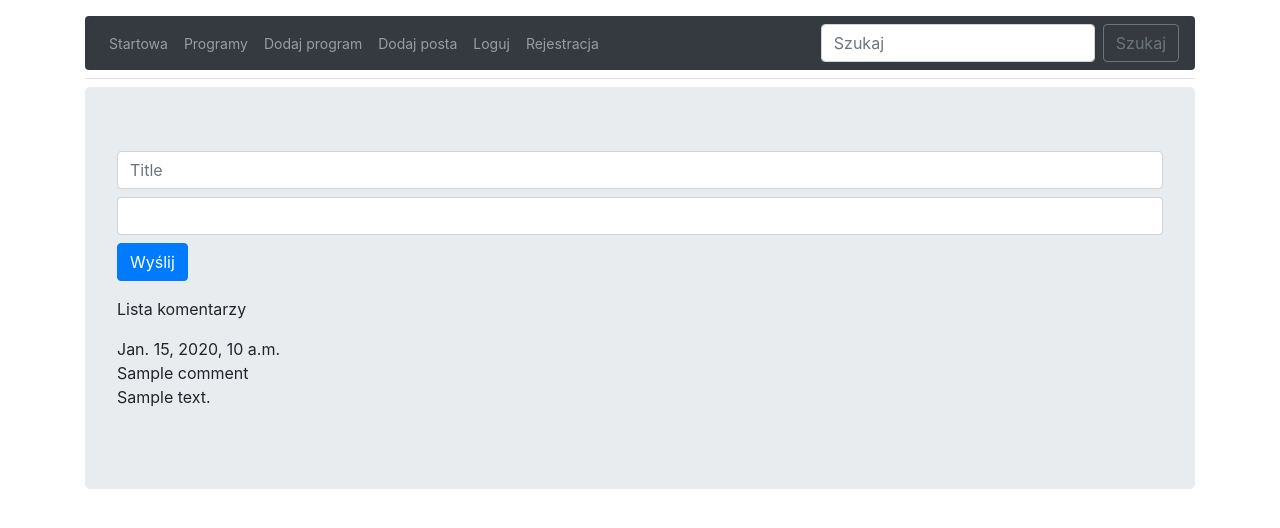
After one commit to RyszardUrbanczyk/addFindTag_blog, a Django app: page /add-comment/1/ in a window 1280 px wide. The commit adds this page. Shown: the top 528 px of the page. Run offline with Django 3.2, Linux system fonts and the light colour scheme; tables that the repository leaves empty hold one stand-in row (values such as "Sample post"); some libraries are stand-ins or nearby versions.

Commit message:
Add model: Comment; add form in add-comment.html

```diff
--- a/addFindTag_blog/urls.py
+++ b/addFindTag_blog/urls.py
@@ -27,8 +27,9 @@ urlpatterns = [
     # path('logout/', views.LogOutView.as_view(), name='logout'),
     path('register/', views.RegisterView.as_view(), name='register'),
     path('program-list/', views.ProgramListView.as_view(), name='program-list'),
-    path('program-detail/<int:id>', views.ProgramDetailView.as_view(), name='program-detail'),
+    path('program-detail/<int:pk>/', views.ProgramDetailView.as_view(), name='program-detail'),
     path('add-program/', views.AddProgramView.as_view(), name='add-program'),
     path('post-list/', views.PostListView.as_view(), name='post-list'),
     path('add-post/', views.AddPostView.as_view(), name='add-post'),
+    path('add-comment/<int:id>/', views.AddCommentView.as_view(), name='add-comment'),
 ]
--- a/blog_app/forms.py
+++ b/blog_app/forms.py
@@ -6,8 +6,6 @@ from blog_app.models import Program, Post, Tag
 
 class AddPostForm(forms.ModelForm):
     programs = forms.ModelMultipleChoiceField(queryset=Program.objects.order_by('name'),
-                                              widget=forms.CheckboxSelectMultiple)
-    tags = forms.ModelMultipleChoiceField(queryset=Tag.objects.order_by('name'),
                                               widget=forms.CheckboxSelectMultiple)
 
 
--- a/blog_app/models.py
+++ b/blog_app/models.py
@@ -18,6 +18,7 @@ class Program(models.Model):
 
     def get_detail_url(self):
         return f'/program-detail/{self.id}'
+
 
 class Tag(models.Model):
     name = models.CharField(max_length=200)
@@ -40,3 +41,16 @@ class Post(models.Model):
     publish = models.DateTimeField(auto_now_add=True)
     updated = models.DateTimeField(auto_now=True)
     programs = models.ManyToManyField(Program)  # related_name='+'
+
+
+    def __str__(self):
+        return f'{self.title}'
+
+    def get_detail_url(self):
+        return f'/add-comment/{self.id}'
+
+class Comment(models.Model):
+    name = models.CharField(max_length=200)
+    body = models.TextField()
+    created = models.DateTimeField(auto_now_add=True)
+    post = models.ForeignKey(Post, on_delete=models.CASCADE)
--- a/blog_app/views.py
+++ b/blog_app/views.py
@@ -6,7 +6,7 @@ from django.shortcuts import render, redirect, reverse
 from django.views.generic import CreateView
 from blog_app.forms import AddPostForm, LoginForm, RegisterForm
 
-from blog_app.models import Program, Post, Tag
+from blog_app.models import Program, Post, Tag, Comment
 
 
 # Create your views here.
@@ -33,12 +33,17 @@ class ProgramListView(View):
 
 class ProgramDetailView(View):
 
-    def get(self, request, id):
-        object = Program.objects.get(id=id)
-        posts = object.post_set.all()
-        tags = object.tag_set.all()
+    def get(self, request, pk):
+        program = Program.objects.get(pk=pk)
+        posts = program.post_set.all()
+        # post = program.post_set.all().first()
+        # comments = post.comment_set.all()
+        # tags = program.tag_set.all()
+        ctx = {'program': program,
+               'posts': posts,
+               }
 
-        return render(request, 'program-detail.html', {'object': object, 'posts':posts, 'tags':tags})
+        return render(request, 'program-detail.html', ctx)
 
 
 class AddProgramView(LoginRequiredMixin, CreateView):
@@ -64,7 +69,7 @@ class AddPostView(LoginRequiredMixin, CreateView):
     template_name = 'add-post.html'
     model = Post
     fields = '__all__'
-    success_url = '/post-list/'
+    success_url = '/program-list/'
 
     def get_context_data(self, **kwargs):
         ctx = {'form': AddPostForm()}
@@ -87,3 +92,18 @@ class RegisterView(View):
             return redirect('login')
         else:
             return render(request, 'form.html', {'form': form})
+
+
+class AddCommentView(View):
+
+    def get(self, request, id):
+        post = Post.objects.get(id=id)
+        comments = post.comment_set.all()
+        return render(request, 'add-comment.html', {'post': post, 'comments':comments})
+
+    def post(self, request, id):
+        post_id = Post.objects.get(id=id)
+        name = request.POST['name']
+        body = request.POST['body']
+        comment = Comment.objects.create(name=name, body=body, post=post_id)
+        return redirect(reverse('program-list'))
--- /dev/null
+++ b/templates/add-comment.html
@@ -0,0 +1,22 @@
+{% extends 'base.html' %}
+{% load bootstrap4 %}
+{% block content %}
+    <form method="post">
+        <div class="form-group">
+            {% csrf_token %}
+            <input class="form-control mb-2" type="text" name="name" placeholder="Title">
+            <input class="form-control mb-2" type="text" name="body">
+            <button type="submit" class="btn btn-primary">Wyślij</button>
+{#            <input type="submit">#}
+        </div>
+    </form>
+    <p>Lista komentarzy</p>
+    {% for comment in comments %}
+        <p>{{ comment.created }}<br>
+            {{ comment.name }}<br>
+            {{ comment.body }}<br>
+        </p>
+    {% empty %}
+        <p>Nie ma komentarzy</p>
+    {% endfor %}
+{% endblock %}
--- /dev/null
+++ b/templates/post-detail.html
@@ -0,0 +1,4 @@
+{% extends 'base.html' %}
+{% block content %}
+    {{ post.title }} {{ post.body }}
+{% endblock %}
```
Also changed, not shown: templates/program-detail.html (+13 -15 lines), blog_app/migrations/0005_comment.py (added), blog_app/migrations/0006_auto_20210315_1633.py (added).
